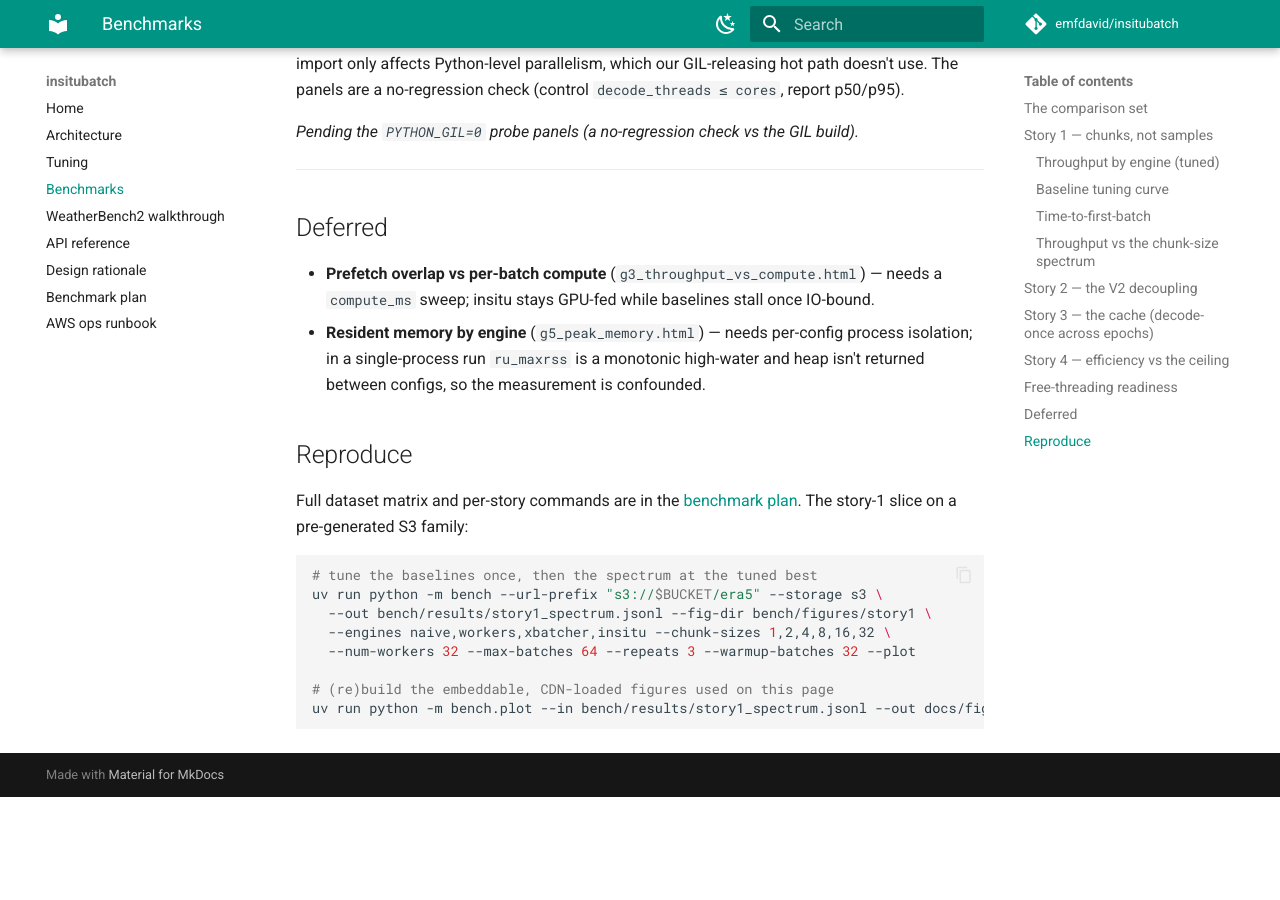
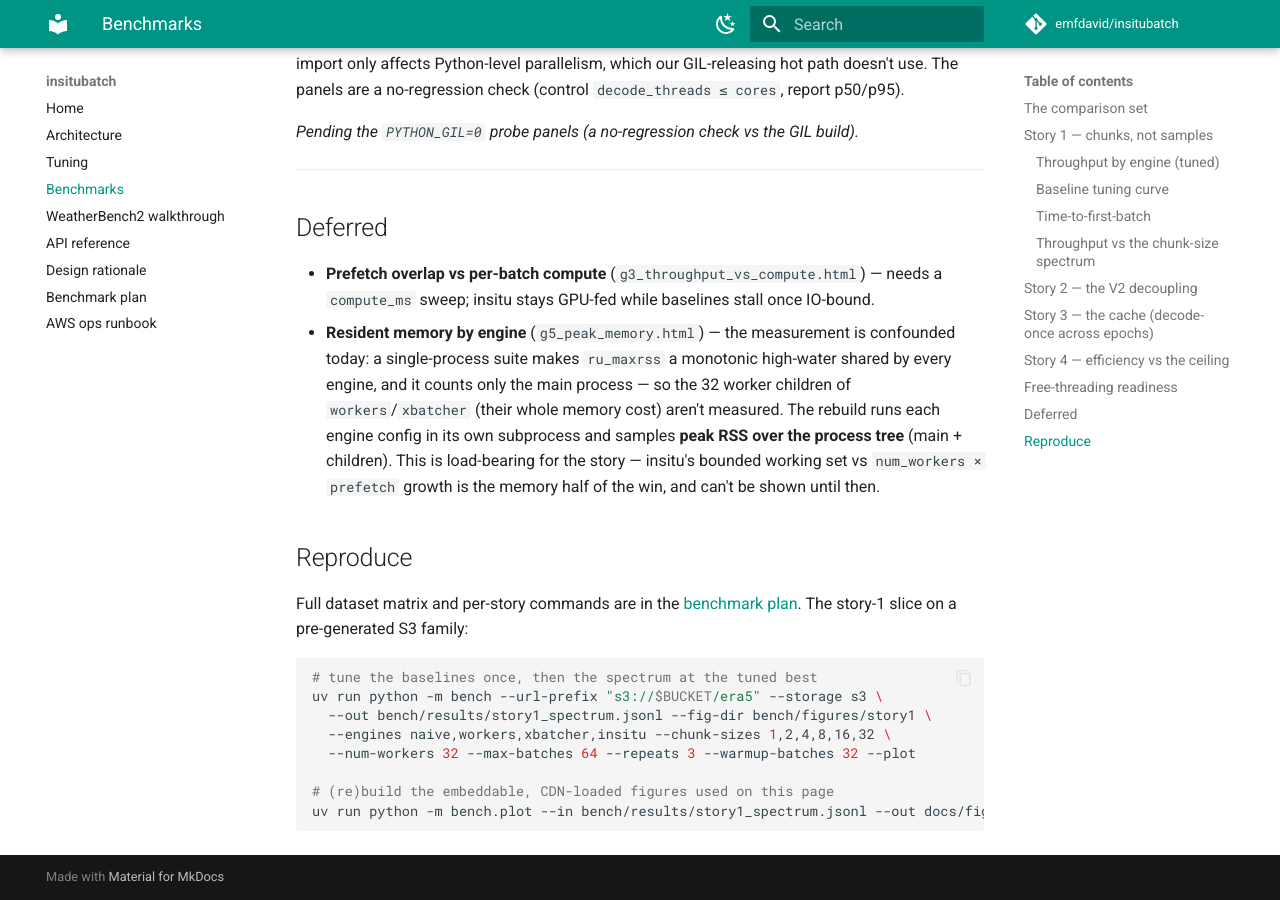
Before and after one commit to emfdavid/insitubatch, an MkDocs documentation site: the page built from docs/benchmarks.md, in a window 1280 px wide and 900 px high, scrolled down 4646 px. Built offline with MkDocs 1.6.1 and Material for MkDocs 9.7.7, drawn with Linux system fonts in a browser that asks for light colours; comment, search, counter and statistics services are not loaded; before the commit the page ends 5443 px from its top, so only the background shows below that.

Commit message:
docs: spec the G5 memory-measurement rebuild (gates the bench story)
Per-engine RSS is unusable today: peak_rss_mb reads /proc/self/status of the single
suite process (a monotonic high-water shared by all engines) and counts only the main
process -- so the 32 worker children of workers/xbatcher, their whole memory cost, are
invisible (baselines look lighter than insitu). Capture the fix in the plan (G3 note)
and docs (Deferred): run each engine config in its own subprocess and sample peak RSS
over the process tree (main + children, psutil polled). Until then, don't cite RSS.
This is the memory half of the bench story and is the next-session priority.

Co-Authored-By: Claude Opus 4.8 <noreply@anthropic.com>

```diff
--- a/docs/benchmarks.md
+++ b/docs/benchmarks.md
@@ -139,9 +139,14 @@ _Pending the `PYTHON_GIL=0` probe panels (a no-regression check vs the GIL build
 
 - **Prefetch overlap vs per-batch compute** (`g3_throughput_vs_compute.html`) — needs
   a `compute_ms` sweep; insitu stays GPU-fed while baselines stall once IO-bound.
-- **Resident memory by engine** (`g5_peak_memory.html`) — needs per-config process
-  isolation; in a single-process run `ru_maxrss` is a monotonic high-water and heap
-  isn't returned between configs, so the measurement is confounded.
+- **Resident memory by engine** (`g5_peak_memory.html`) — the measurement is confounded
+  today: a single-process suite makes `ru_maxrss` a monotonic high-water shared by every
+  engine, and it counts only the main process — so the 32 worker children of
+  `workers`/`xbatcher` (their whole memory cost) aren't measured. The rebuild runs each
+  engine config in its own subprocess and samples **peak RSS over the process tree**
+  (main + children). This is load-bearing for the story — insitu's bounded working set
+  vs `num_workers × prefetch` growth is the memory half of the win, and can't be shown
+  until then.
 
 ## Reproduce
 
```
Also changed, not shown: bench/benchmark_plan.md (+9 -0 lines).
